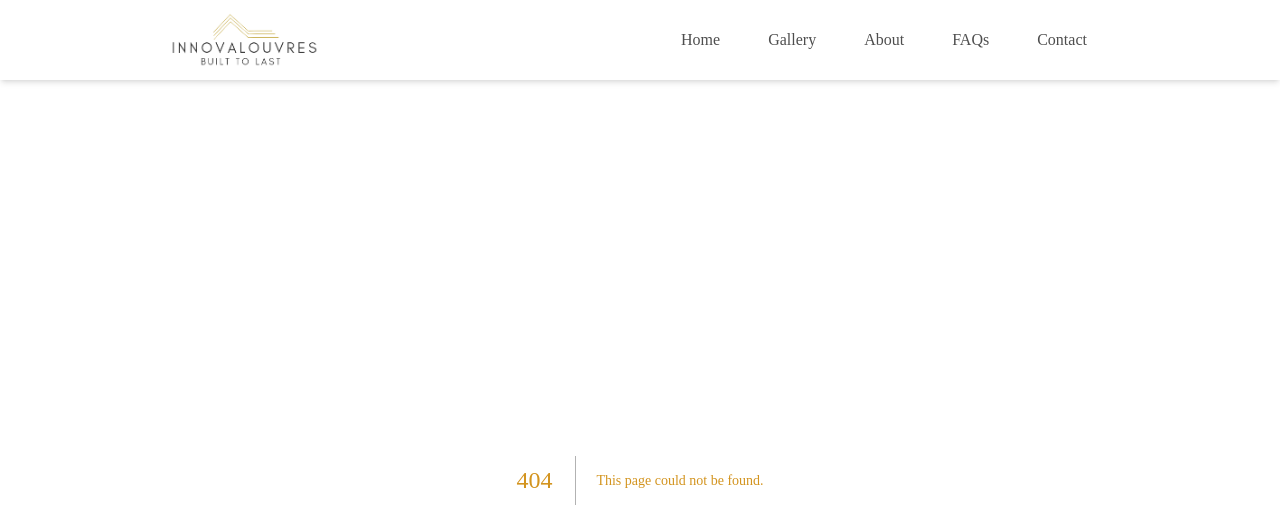
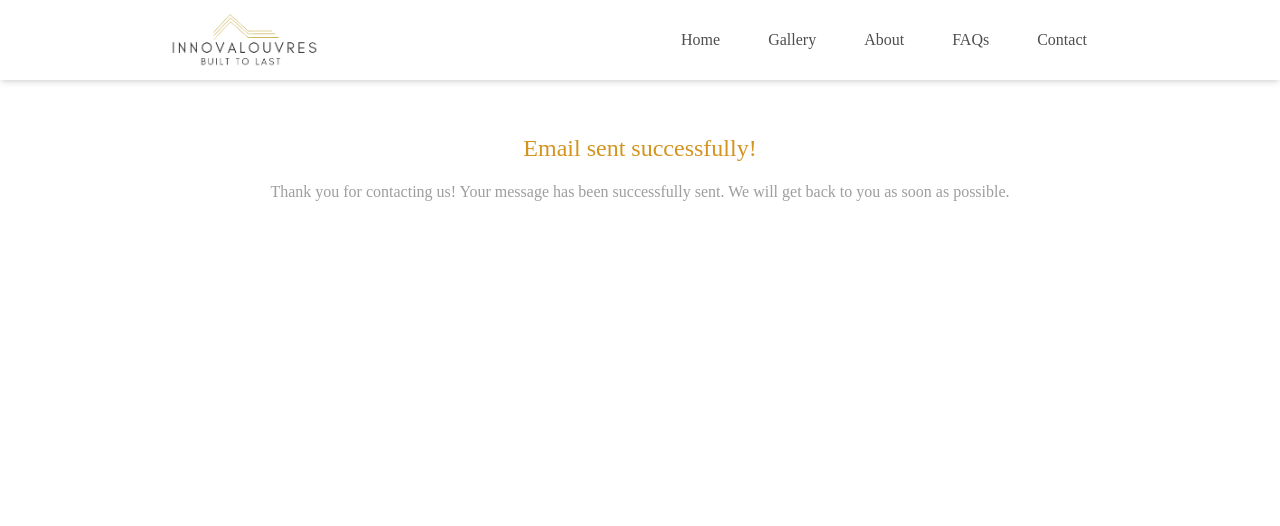
Before and after one commit to arielbvergara/innovalouvres, a Next.js app: page /thankyou in a window 1280 px wide. Before the commit this address had no page. Shown: the top 526 px of the page. Built offline with nearby package versions, Linux system fonts and the light colour scheme.

Commit message:
Adding thank you page

```diff
--- a/src/app/contact/page.js
+++ b/src/app/contact/page.js
@@ -4,6 +4,7 @@ import { useContext, useEffect, useState } from "react";
 import { AlertSuccess, AlertWarning } from "../../components/alert";
 import Loading from "@/components/loading";
 import { ContentContext } from "@/components/app";
+import ThankYou from "../thankyou/page";
 
 const formatEmail = (name, email, phone, messageAfter, messageSize) => {
     return `
@@ -60,7 +61,15 @@ export default function Contact() {
 
     return (
         contactContent ?
-            (<div className="container mx-auto min-h-[--body-min-height]">
+            (
+
+                emailSuccess?.message === "EMAIL_SENT_SUCCESSFULLY" ?
+                (
+                    <ThankYou />
+                )
+                :
+                (
+                    <div className="container mx-auto min-h-[--body-min-height]">
                         <header className="py-8 text-center">
                             <h1 className="text-4xl">{contactContent.title}</h1>
                         </header>
@@ -104,15 +113,11 @@ export default function Contact() {
                                 </div>
                             </form>
                         </section>
+                    </div>
+                )
 
-                {emailSuccess && (
-                    emailSuccess.message === "EMAIL_SENT_FAILED" ?
-                        (<AlertWarning setEmailSuccess={setEmailSuccess}>Something went wrong, please try again later</AlertWarning>) :
-                        (<AlertSuccess setEmailSuccess={setEmailSuccess}>Email sent successfully</AlertSuccess>)
+            )
+            :
+            <Loading />
     )
 }
-            </div>)
-            :
-            (<Loading />)
-    )
-}
--- /dev/null
+++ b/src/app/thankyou/page.js
@@ -0,0 +1,13 @@
+'use client'
+
+export default function ThankYou({}) {
+
+    return (
+        <div className="container mx-auto min-h-[--body-min-height] m-5">
+            <section className="mx-4 mb-8 py-8 text-center text-gray-500">
+            <h2 className="mb-4 text-2xl">Email sent successfully!</h2>
+                Thank you for contacting us! Your message has been successfully sent. We will get back to you as soon as possible.
+            </section>
+        </div>
+    )
+}
```
Lines whose indentation alone changed are shown as unchanged.
